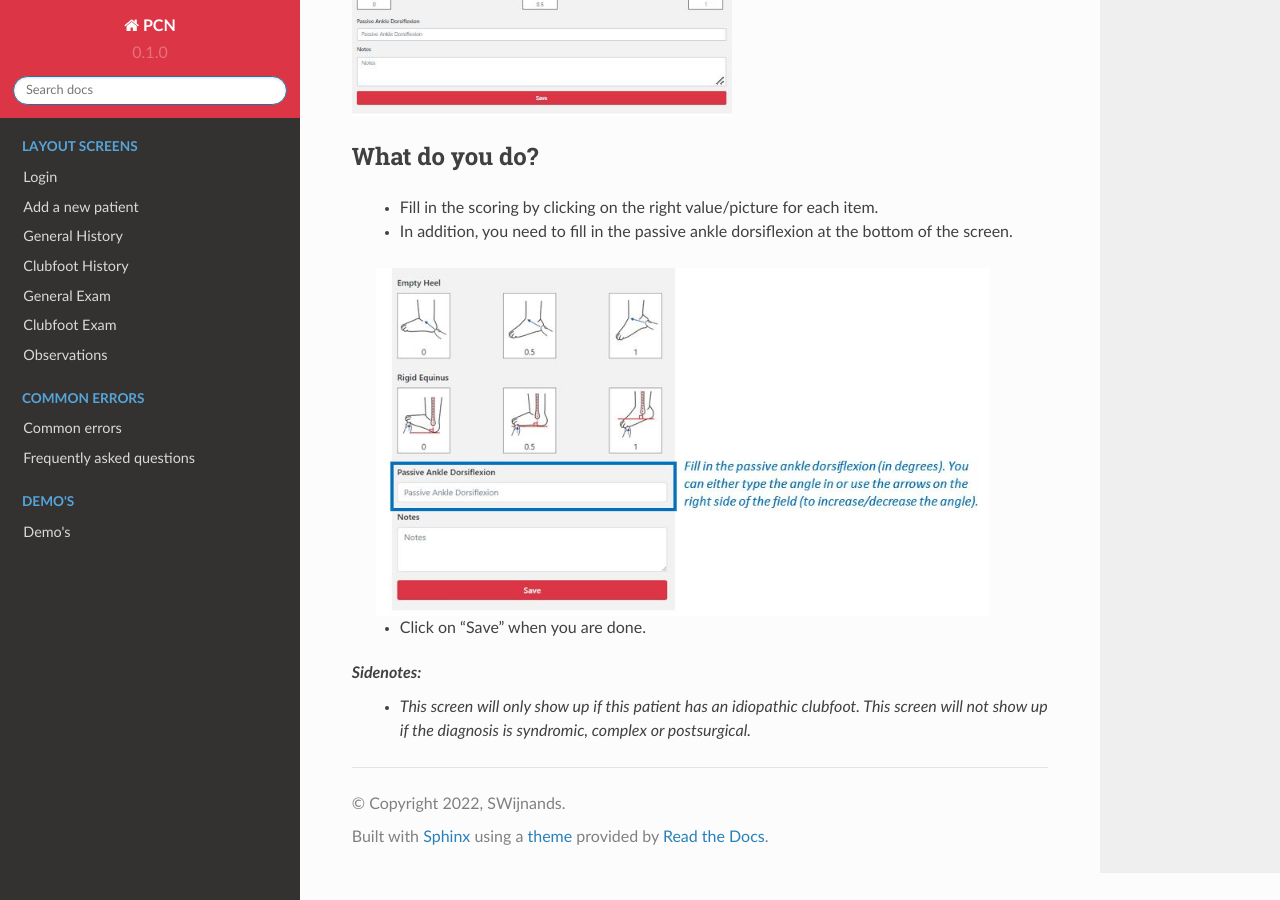
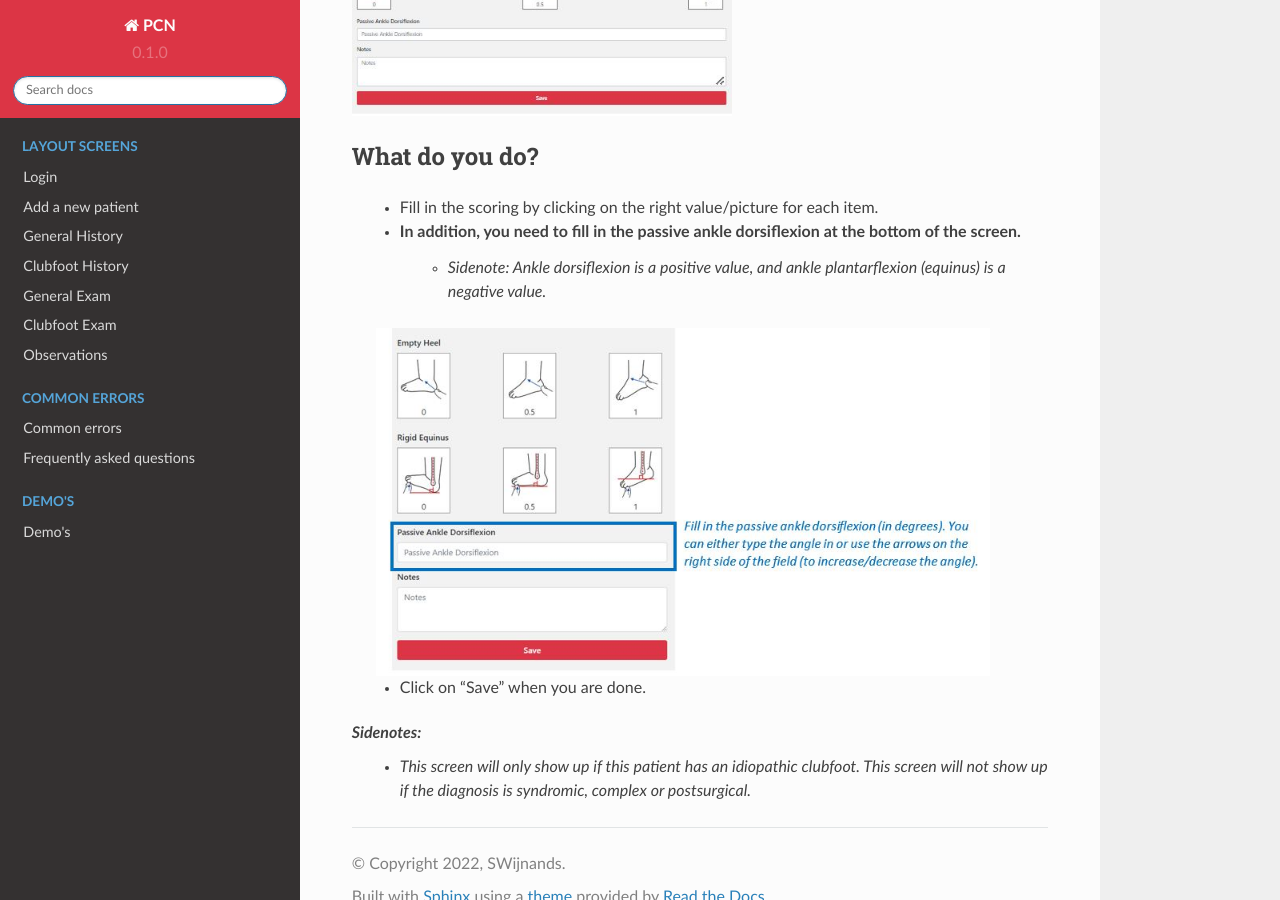
Before and after one commit to SWijnands01/PCN, a Sphinx documentation site: the page built from docs/source/ScoringScreen.rst, in a window 1280 px wide and 900 px high, scrolled down 624 px. Built offline with Sphinx 7.4.7 and the Read the Docs theme 2.0.0, drawn with Linux system fonts in a browser that asks for light colours.

Commit message:
Update ScoringScreen.rst

```diff
--- a/docs/source/ScoringScreen.rst
+++ b/docs/source/ScoringScreen.rst
@@ -15,6 +15,8 @@
   - Fill in the scoring by clicking on the right value/picture for each item.
 
   - In addition, you need to fill in the passive ankle dorsiflexion at the bottom of the screen.
+      - *Sidenote: Ankle dorsiflexion is a positive value, and ankle plantarflexion (equinus) is a negative value.*
+
 
   .. image:: images/Scores_1.JPG
    :scale: 80 %
```
